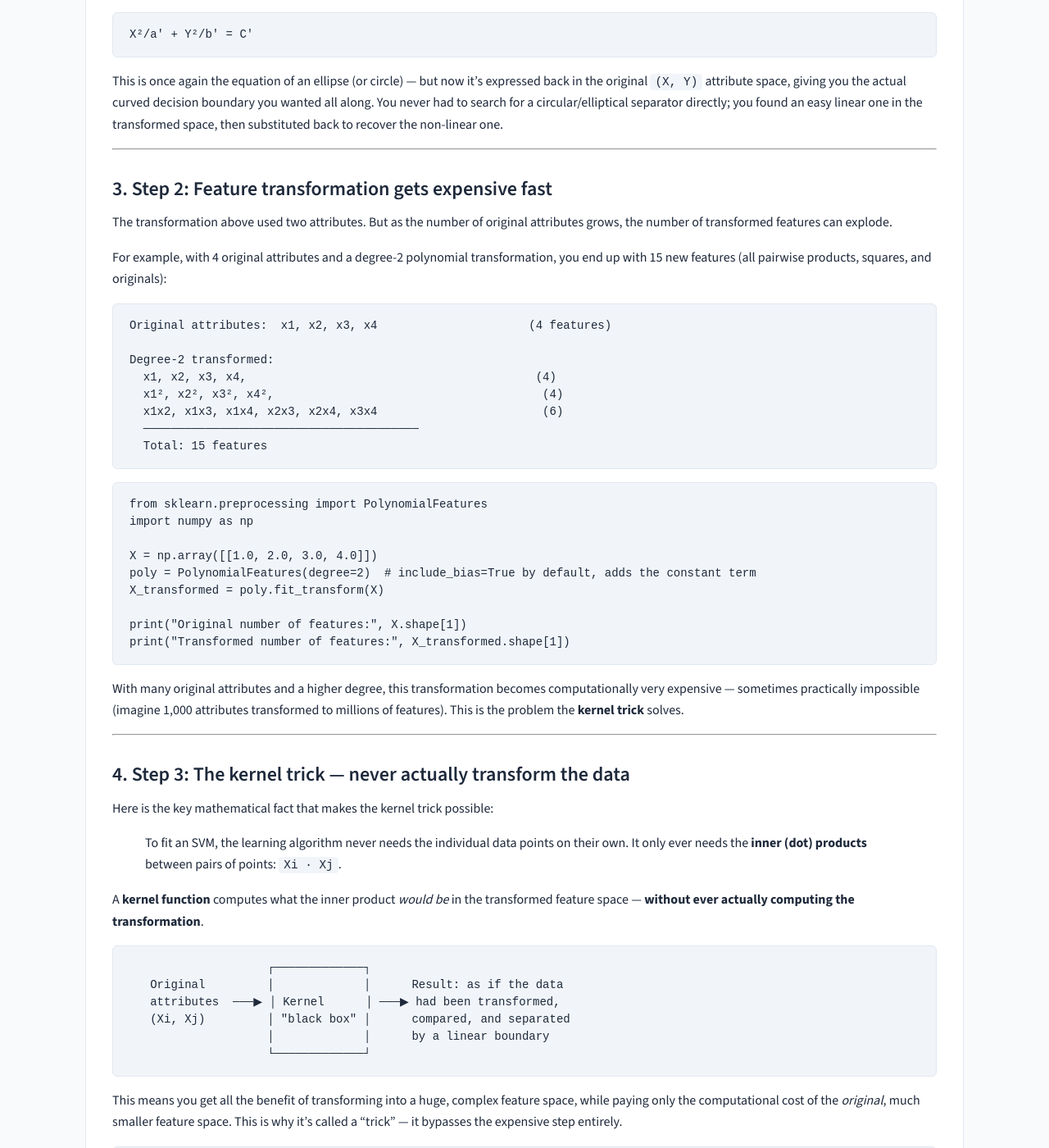
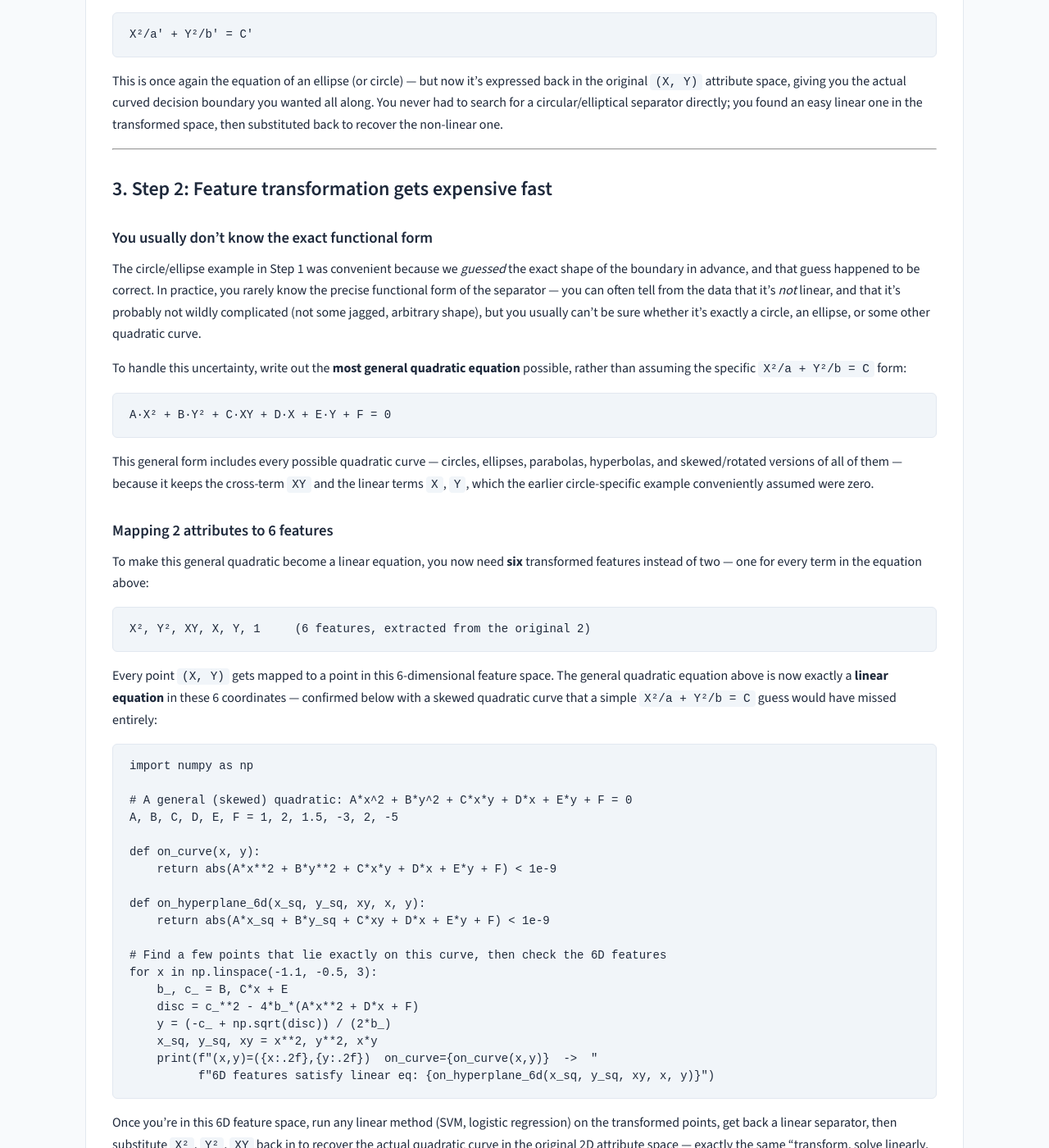
Before and after one commit to rilov/handbook, a Jekyll site: the page built from _topics/SVM Part 4 - Kernels and the Kernel Trick.md, in a window 1280 px wide and 1400 px high, scrolled down 3044 px. Shown: the whole window at 82% size. Built offline with Jekyll 4.4.1, drawn with Linux system fonts in a browser that asks for light colours; our own code applies the rules of GitHub Pages for plain Markdown files; some of the changed text lies outside the part shown.

Commit message:
SVM Part 4: add general quadratic (with XY cross-term) and 2D-to-6D worked example, bridging the circle-specific Step 1 example to the exponential blowup in Step 2

````diff
--- a/_topics/SVM Part 4 - Kernels and the Kernel Trick.md
+++ b/_topics/SVM Part 4 - Kernels and the Kernel Trick.md
@@ -149,7 +149,55 @@ This is once again the equation of an ellipse (or circle) — but now it's expre
 
 ## 3. Step 2: Feature transformation gets expensive fast
 
-The transformation above used two attributes. But as the number of original attributes grows, the number of transformed features can explode.
+### You usually don't know the exact functional form
+
+The circle/ellipse example in Step 1 was convenient because we *guessed* the exact shape of the boundary in advance, and that guess happened to be correct. In practice, you rarely know the precise functional form of the separator — you can often tell from the data that it's *not* linear, and that it's probably not wildly complicated (not some jagged, arbitrary shape), but you usually can't be sure whether it's exactly a circle, an ellipse, or some other quadratic curve.
+
+To handle this uncertainty, write out the **most general quadratic equation** possible, rather than assuming the specific `X²/a + Y²/b = C` form:
+
+```
+A·X² + B·Y² + C·XY + D·X + E·Y + F = 0
+```
+
+This general form includes every possible quadratic curve — circles, ellipses, parabolas, hyperbolas, and skewed/rotated versions of all of them — because it keeps the cross-term `XY` and the linear terms `X`, `Y`, which the earlier circle-specific example conveniently assumed were zero.
+
+### Mapping 2 attributes to 6 features
+
+To make this general quadratic become a linear equation, you now need **six** transformed features instead of two — one for every term in the equation above:
+
+```
+X², Y², XY, X, Y, 1     (6 features, extracted from the original 2)
+```
+
+Every point `(X, Y)` gets mapped to a point in this 6-dimensional feature space. The general quadratic equation above is now exactly a **linear equation** in these 6 coordinates — confirmed below with a skewed quadratic curve that a simple `X²/a + Y²/b = C` guess would have missed entirely:
+
+```python
+import numpy as np
+
+# A general (skewed) quadratic: A*x^2 + B*y^2 + C*x*y + D*x + E*y + F = 0
+A, B, C, D, E, F = 1, 2, 1.5, -3, 2, -5
+
+def on_curve(x, y):
+    return abs(A*x**2 + B*y**2 + C*x*y + D*x + E*y + F) < 1e-9
+
+def on_hyperplane_6d(x_sq, y_sq, xy, x, y):
+    return abs(A*x_sq + B*y_sq + C*xy + D*x + E*y + F) < 1e-9
+
+# Find a few points that lie exactly on this curve, then check the 6D features
+for x in np.linspace(-1.1, -0.5, 3):
+    b_, c_ = B, C*x + E
+    disc = c_**2 - 4*b_*(A*x**2 + D*x + F)
+    y = (-c_ + np.sqrt(disc)) / (2*b_)
+    x_sq, y_sq, xy = x**2, y**2, x*y
+    print(f"(x,y)=({x:.2f},{y:.2f})  on_curve={on_curve(x,y)}  ->  "
+          f"6D features satisfy linear eq: {on_hyperplane_6d(x_sq, y_sq, xy, x, y)}")
+```
+
+Once you're in this 6D feature space, run any linear method (SVM, logistic regression) on the transformed points, get back a linear separator, then substitute `X²`, `Y²`, `XY` back in to recover the actual quadratic curve in the original 2D attribute space — exactly the same "transform, solve linearly, map back" workflow from Step 1, just with more features.
+
+### The blowup problem
+
+This already reveals the core issue: transforming just **2** attributes into a general quadratic feature space required **6** dimensions — a 3x blowup. And it gets much worse as the number of original attributes grows.
 
 For example, with 4 original attributes and a degree-2 polynomial transformation, you end up with 15 new features (all pairwise products, squares, and originals):
 
````
